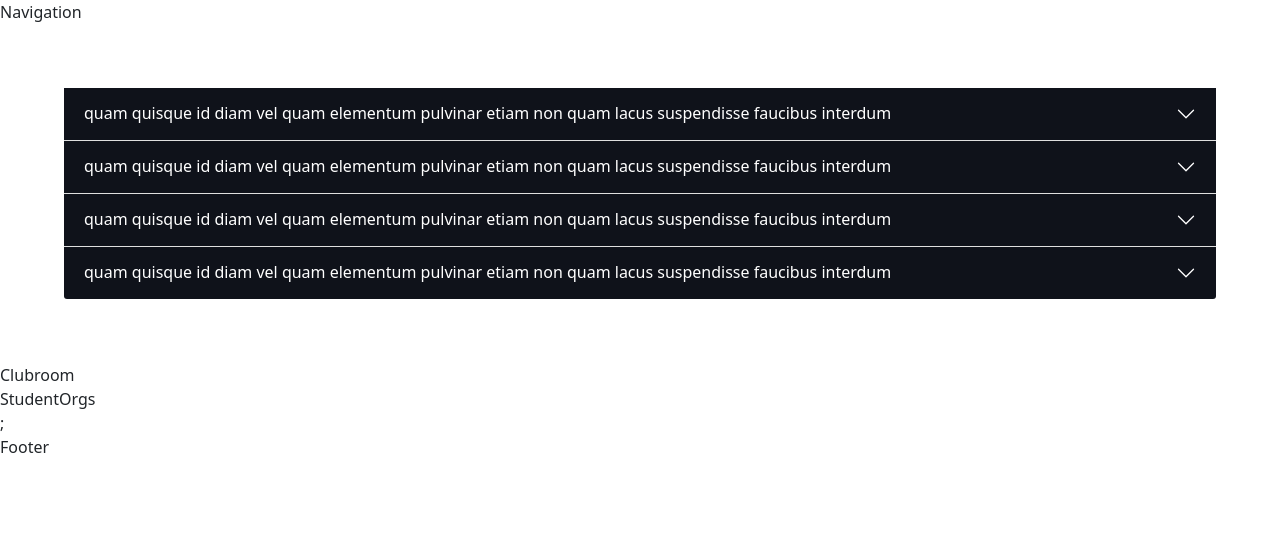
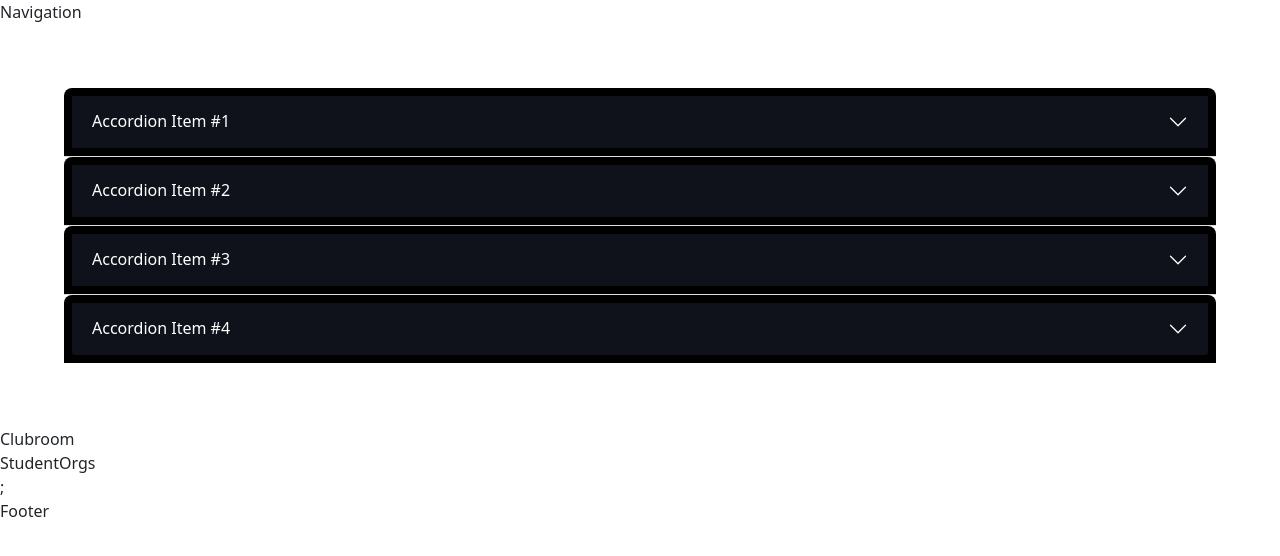
Before and after one commit to acm-ucr/acm-hydra, a Next.js app: page /join in a window 1280 px wide. Shown: the top 556 px of the page. Built offline with nearby package versions, Linux system fonts and the light colour scheme.

Commit message:
formatting

```diff
--- a/components/Faq.js
+++ b/components/Faq.js
@@ -1,40 +1,7 @@
 import React from "react";
-import Script from "next/script";
+import Accordion from "react-bootstrap/Accordion";
 
-let colorCount = 0;
-
-const bodyColors = [
-	{
-		backgroundColor: "#82aaff",
-	},
-	{
-		backgroundColor: "#c792ea",
-	},
-	{
-		backgroundColor: "#ffd700",
-	},
-	{
-		backgroundColor: "#c3e88d",
-	},
-	{
-		backgroundColor: "#ff5370",
-	},
-	{
-		backgroundColor: "#f07178",
-	},
-	{
-		backgroundColor: "#89ddff",
-	},
-	{
-		backgroundColor: "#f78c6c",
-	},
-	{
-		backgroundColor: "#80cbc4",
-	},
-	{
-		backgroundColor: "#da70d6",
-	},
-];
+let colorCount = 1;
 
 const infoArray = [
 	{
@@ -77,42 +44,41 @@ const infoArray = [
 		Ultrices dui sapien eget mi. Etiam tempor orci eu lobortis
 		elementum. Tincidunt nunc pulvinar sapien et ligula ullamcorper.`,
 	},
+]; // dummy data
+
+const colorArray = [
+	"bg-color1",
+	"bg-color2",
+	"bg-color3",
+	"bg-color4",
+	"bg-color5",
+	"bg-color6",
+	"bg-color7",
+	"bg-color8",
+	"bg-color9",
+	"bg-color10",
 ];
 
 const FaqItem = props => {
-	if (colorCount == bodyColors.length) {
-		colorCount = 0;
-		console.log("Color reset to 0!");
+	colorCount = props.index;
+	if (colorCount == 10) {
+		colorCount = 1;
+		console.log("Color reset to 1!");
 	}
 
 	return (
 		<>
-			<div className='accordion-item'>
-				<h2 className='accordion-header' id={`heading${props.index}`}>
-					<button
-						className='accordion-button collapsed'
-						type='button'
-						data-bs-toggle='collapse'
-						data-bs-target={`#collapse${props.index}`}
-						aria-expanded='true'
-						aria-controls={`collapse${props.index}`}
-					>
-						{props.element.question}
-					</button>
-				</h2>
-				<div
-					id={`collapse${props.index}`}
-					className='accordion-collapse collapse'
-					aria-labelledby={`heading${props.index}`}
+			<Accordion.Item eventKey={props.index}>
+				<Accordion.Header className='bg-black text-white w-full p-2 flex rounded-t-lg m-0'>
+					Accordion Item #{props.index + 1}
+				</Accordion.Header>
+				<Accordion.Body
+					className={`${colorArray[colorCount]}`}
+					eventKey={props.index}
 				>
-					<div
-						className='accordion-body'
-						style={bodyColors[colorCount++]}
-					>
-						{props.element.answer}
-					</div>
-				</div>
-			</div>
+					{props.element.answer}
+				</Accordion.Body>
+			</Accordion.Item>
 		</>
 	);
 };
@@ -120,28 +86,16 @@ const FaqItem = props => {
 const Faq = () => {
 	return (
 		<>
-			<link
-				href='https://cdn.jsdelivr.net/npm/bootstrap@5.0.2/dist/css/bootstrap.min.css'
-				rel='stylesheet'
-				integrity='sha384-EVSTQN3/azprG1Anm3QDgpJLIm9Nao0Yz1ztcQTwFspd3yD65VohhpuuCOmLASjC'
-				crossOrigin='anonymous'
-			></link>
-			<Script
-				src='https://cdn.jsdelivr.net/npm/@popperjs/core@2.9.2/dist/umd/popper.min.js'
-				integrity='sha384-IQsoLXl5PILFhosVNubq5LC7Qb9DXgDA9i+tQ8Zj3iwWAwPtgFTxbJ8NT4GN1R8p'
-				crossOrigin='anonymous'
-			></Script>
-			<Script
-				src='https://cdn.jsdelivr.net/npm/bootstrap@5.0.2/dist/js/bootstrap.min.js'
-				integrity='sha384-cVKIPhGWiC2Al4u+LWgxfKTRIcfu0JTxR+EQDz/bgldoEyl4H0zUF0QKbrJ0EcQF'
-				crossOrigin='anonymous'
-			></Script>
-
-			<div className='accordion accordion-flush' id='accordionExample'>
+			<Accordion className='p-[5vw]' flush alwaysOpen>
 				{infoArray.map((element, index) => (
-					<FaqItem element={element} key={index} index={index} />
+					<FaqItem
+						className='m-0 p-0'
+						element={element}
+						key={index}
+						index={index}
+					/>
 				))}
-			</div>
+			</Accordion>
 		</>
 	);
 };
--- a/tailwind.config.js
+++ b/tailwind.config.js
@@ -1,5 +1,6 @@
 /** @type {import('tailwindcss').Config} */
 module.exports = {
+	important: true,
 	content: [
 		"./pages/**/*.{js,ts,jsx,tsx}",
 		"./components/**/*.{js,ts,jsx,tsx}",
@@ -8,6 +9,18 @@ module.exports = {
 		extend: {
 			fontFamily: {
 				lexend: ["Lexend"],
+			},
+			colors: {
+				color1: "#82aaff",
+				color2: "#c792ea",
+				color3: "#ffd700",
+				color4: "#c3e88d",
+				color5: "#ff5370",
+				color6: "#f07178",
+				color7: "#89ddff",
+				color8: "#f78c6c",
+				color9: "#80cbc4",
+				color10: "#da70d6",
 			},
 		},
 	},
```
